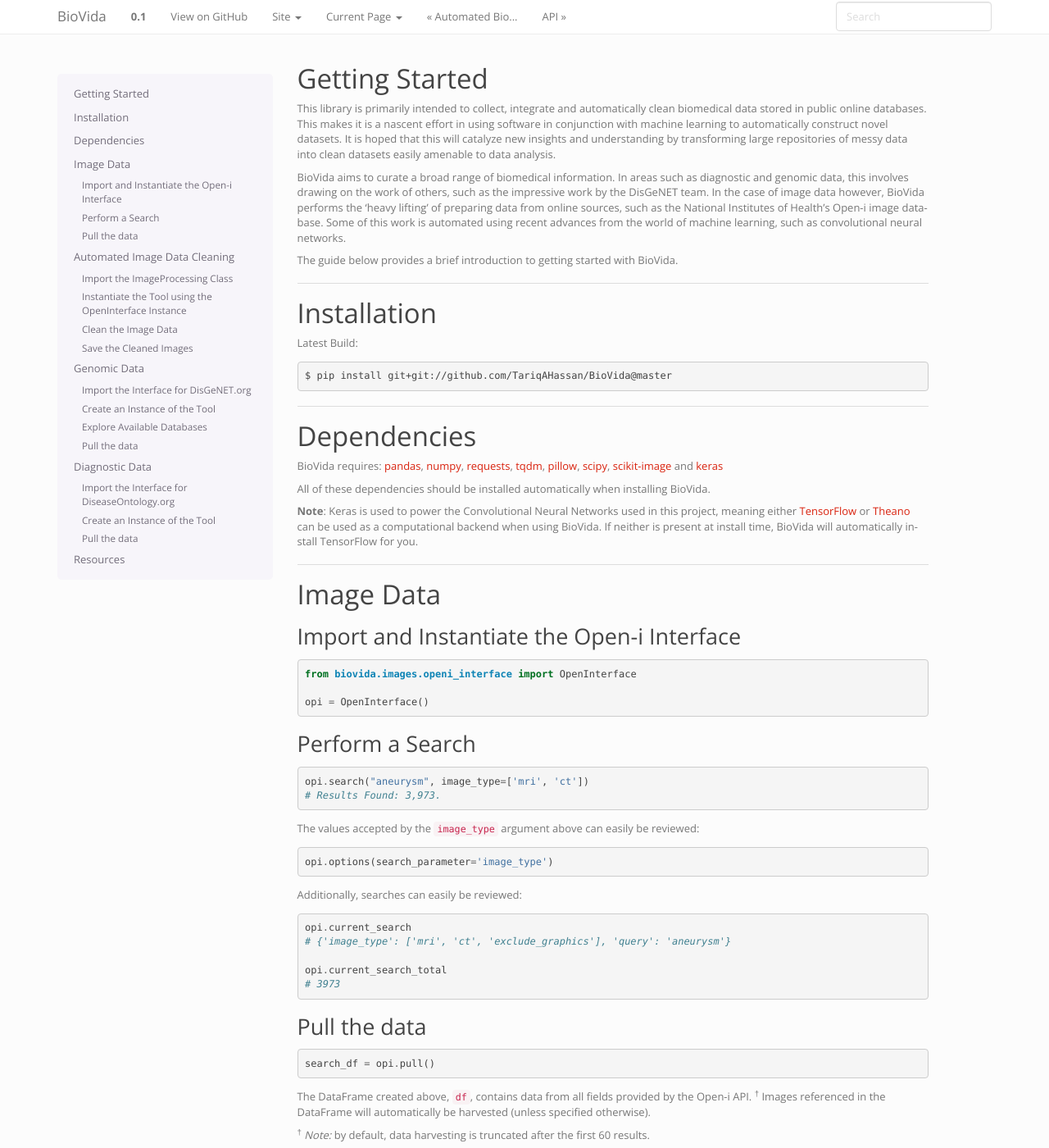
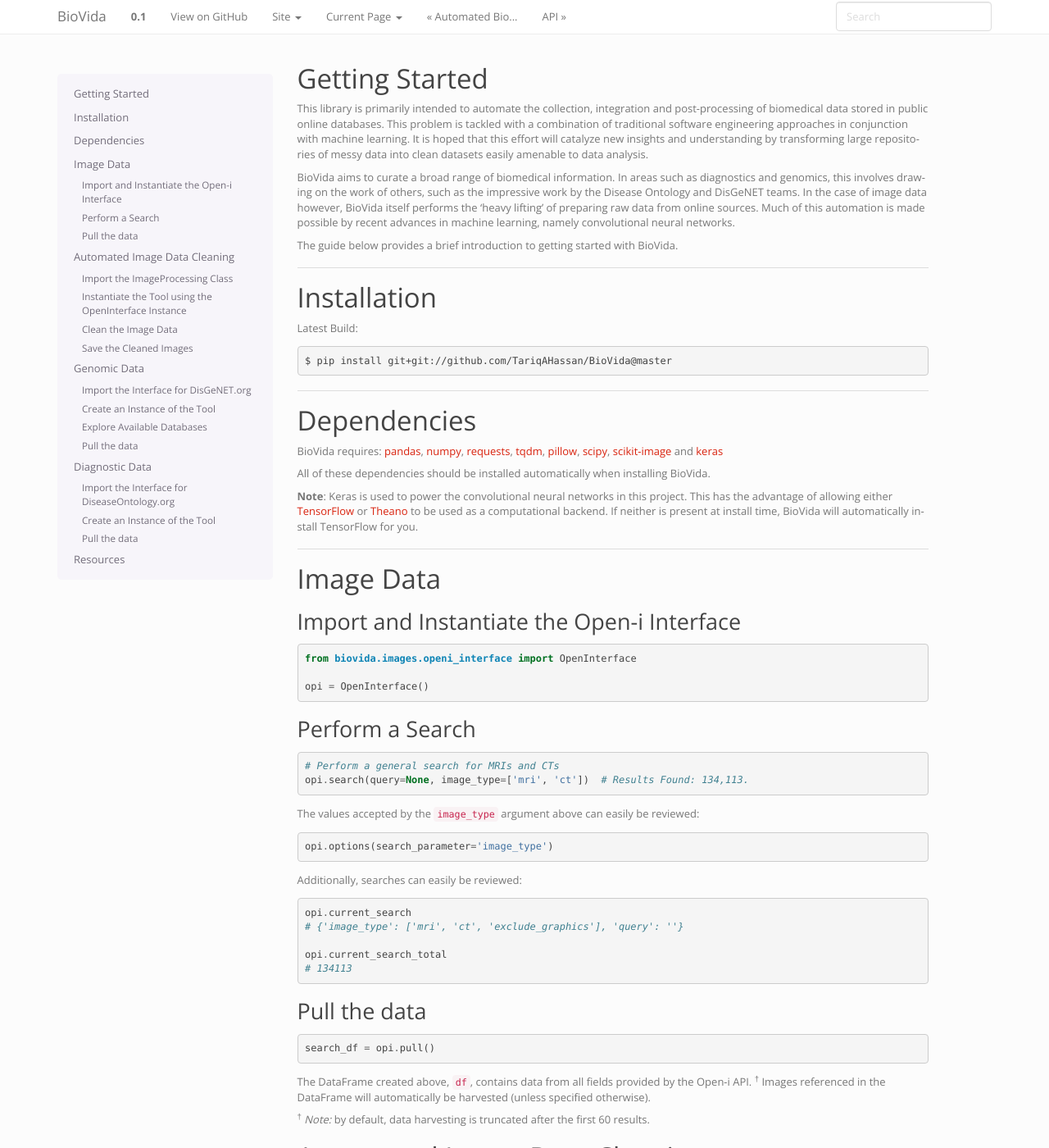
Before and after one commit to TariqAHassan/BioVida, a Sphinx documentation site: the page built from docs/GettingStarted.rst, in a window 1280 px wide and 1400 px high. Shown: the whole window at 82% size. Built offline with Sphinx 7.4.7, drawn with Linux system fonts in a browser that asks for light colours; some of the changed text lies outside the part shown.

Commit message:
Update Docs

```diff
--- a/docs/GettingStarted.rst
+++ b/docs/GettingStarted.rst
@@ -1,16 +1,15 @@
 Getting Started
 ---------------
 
-This library is primarily intended to collect, integrate and automatically clean biomedical data stored in
-public online databases. This makes it is a nascent effort in using software in conjunction with machine learning
-to automatically construct novel datasets. It is hoped that this will catalyze new insights and understanding by
+This library is primarily intended to automate the collection, integration and post-processing of biomedical data stored
+in public online databases. This problem is tackled with a combination of traditional software engineering approaches
+in conjunction with machine learning. It is hoped that this effort will catalyze new insights and understanding by
 transforming large repositories of messy data into clean datasets easily amenable to data analysis.
 
-BioVida aims to curate a broad range of biomedical information. In areas such as diagnostic and genomic data, this
-involves drawing on the work of others, such as the impressive work by the DisGeNET team. In the case of image data
-however, BioVida performs the 'heavy lifting' of preparing data from online sources, such as the National Institutes of
-Health's Open-i image database. Some of this work is automated using recent advances from the world of machine learning,
-such as convolutional neural networks.
+BioVida aims to curate a broad range of biomedical information. In areas such as diagnostics and genomics, this
+involves drawing on the work of others, such as the impressive work by the Disease Ontology and DisGeNET teams.
+In the case of image data however, BioVida itself performs the 'heavy lifting' of preparing raw data from online sources.
+Much of this automation is made possible by recent advances in machine learning, namely convolutional neural networks.
 
 The guide below provides a brief introduction to getting started with BioVida.
 
@@ -42,9 +41,9 @@ BioVida requires: `pandas <http://pandas.pydata.org>`__,
 
 All of these dependencies should be installed automatically when installing BioVida.
 
-**Note**: Keras is used to power the Convolutional Neural Networks used in this project, meaning
-either `TensorFlow <https://www.tensorflow.org>`__ or
-`Theano <http://deeplearning.net/software/theano/>`__ can be used as a computational backend when using BioVida.
+**Note**: Keras is used to power the convolutional neural networks in this project. This has the advantage of
+allowing either `TensorFlow <https://www.tensorflow.org>`__ or
+`Theano <http://deeplearning.net/software/theano/>`__ to be used as a computational backend.
 If neither is present at install time, BioVida will automatically install TensorFlow for you.
 
 --------------
@@ -66,8 +65,8 @@ Perform a Search
 
 .. code:: python
 
-    opi.search("aneurysm", image_type=['mri', 'ct'])
-    # Results Found: 3,973.
+    # Perform a general search for MRIs and CTs
+    opi.search(query=None, image_type=['mri', 'ct'])  # Results Found: 134,113.
 
 The values accepted by the ``image_type`` argument above can easily be
 reviewed:
@@ -81,10 +80,10 @@ Additionally, searches can easily be reviewed:
 .. code:: python
 
     opi.current_search
-    # {'image_type': ['mri', 'ct', 'exclude_graphics'], 'query': 'aneurysm'}
+    # {'image_type': ['mri', 'ct', 'exclude_graphics'], 'query': ''}
 
     opi.current_search_total
-    # 3973
+    # 134113
 
 Pull the data
 ^^^^^^^^^^^^^
@@ -142,7 +141,7 @@ Save the Cleaned Images
 That's it.
 
 
-While the `ImageProcessing` classes allows you to
+While the ``ImageProcessing()`` classes allows you to
 to control the image processing more precisely if you
 wish (see the documentation `here <https://tariqahassan.github.io/BioVida/API.html#image-processing>`__), this
 fully automated approach should suffice in most cases.
@@ -250,10 +249,10 @@ the approach shown above (with ``ddf``) or as follows:
 
 .. code:: python
 
-    doi.disease_db()
+    doi.disease_db
 
 It is also possible to inspect the date on which
-the database was created by *DiseaseOntology.org*:
+the database was created by *DiseaseOntology.org:*
 
 .. code:: python
 
```
